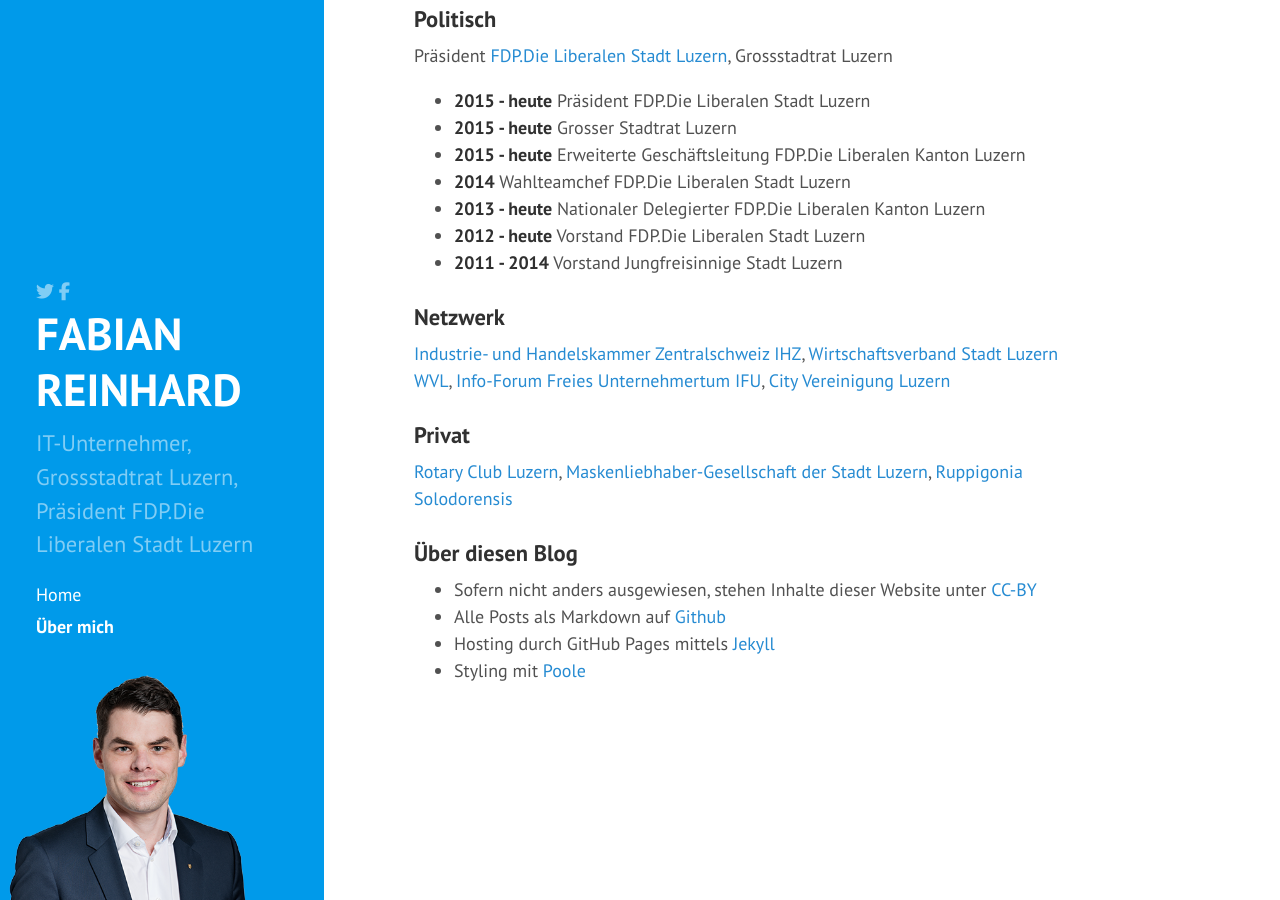
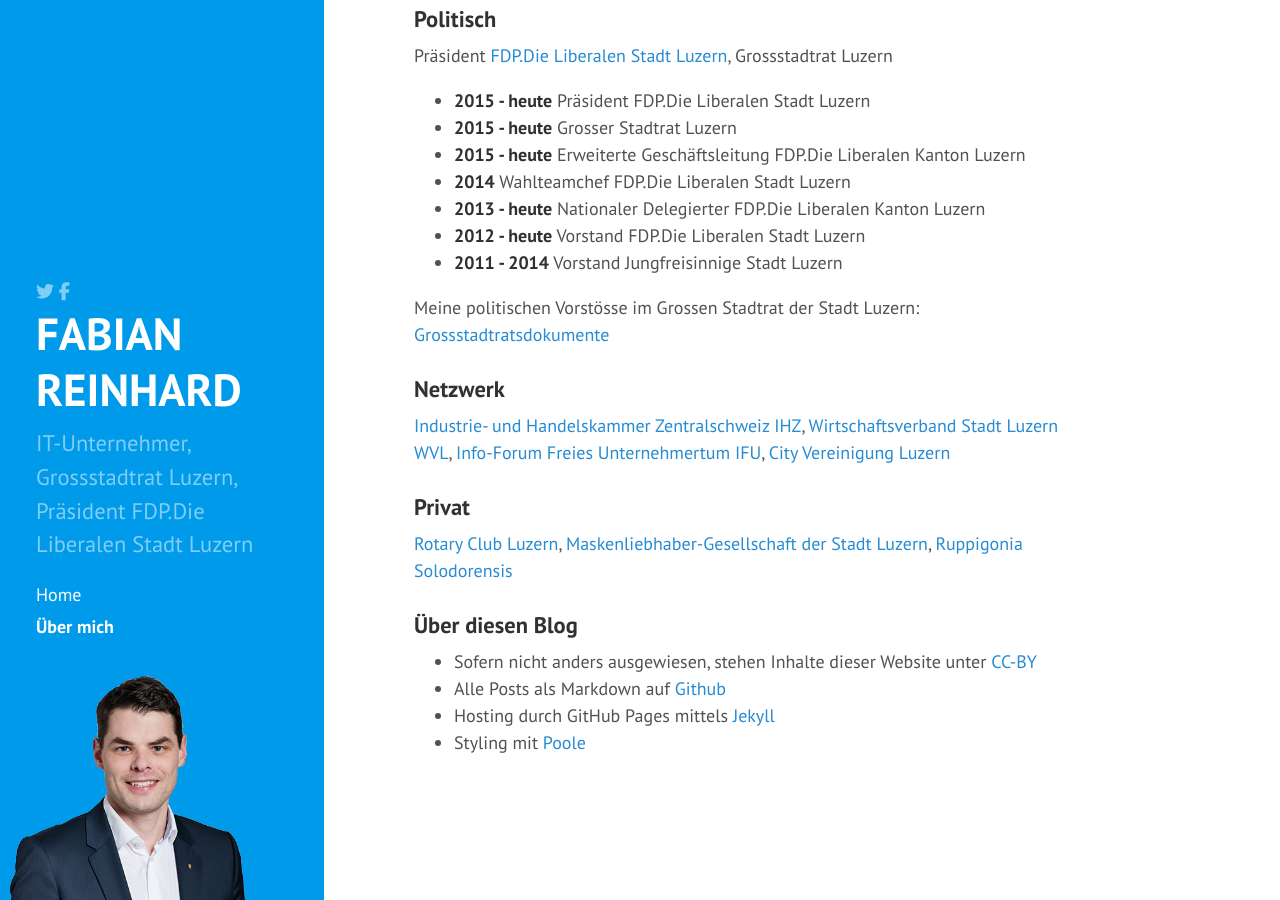
Before and after one commit to freinhard/freinhard.github.io, a Jekyll site: the page built from about.md, in a window 1280 px wide and 900 px high, scrolled down 1482 px. Built offline with Jekyll 4.4.1, drawn with Linux system fonts in a browser that asks for light colours; nearby versions of some CDN libraries; comment, search, counter and statistics services are not loaded.

Commit message:
Link Vorstösse

```diff
--- a/about.md
+++ b/about.md
@@ -37,6 +37,8 @@
 - **2012 - heute** Vorstand FDP.Die Liberalen Stadt Luzern
 - **2011 - 2014** Vorstand Jungfreisinnige Stadt Luzern
 
+Meine politischen Vorstösse im Grossen Stadtrat der Stadt Luzern: [Grossstadtratsdokumente](http://www.stadtluzern.ch/de/politik/ggr/polgeschaefte/welcome.php?nr=&title=&dat1=&dat2=&dat3=&dat4=&art=&stat=&sq=&uz=FABIAN+REINHARD&frk=&saction=Suchen)
+
 ### Netzwerk
 [Industrie- und Handelskammer Zentralschweiz IHZ](http://www.ihz.ch/home.html), [Wirtschaftsverband Stadt Luzern WVL](http://www.wvl.ch), [Info-Forum Freies Unternehmertum IFU](http://www.ifu.ch), [City Vereinigung Luzern](https://www.city-luzern.ch)
 
```
